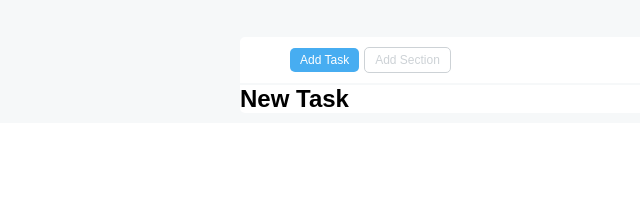
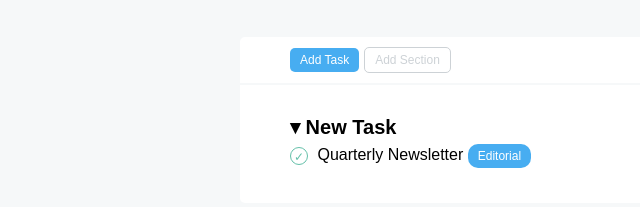
Before and after one commit to MaryChiodelli/html-css-toboolist, a plain HTML site: page index.html in a window 1280 px wide. Shown: the part 73-280 px from the top of the page, without its empty margins (0-640 px from the left). Drawn offline with Linux system fonts and the light colour scheme.

Commit message:
aggiunto sezione new task

```diff
--- a/css/app.css
+++ b/css/app.css
@@ -7,6 +7,19 @@
 
 body {
     font-family: Arial, Helvetica, sans-serif;
+}
+
+a {
+    text-decoration: none;
+}
+
+h2 {
+    font-size: 20px;
+}
+
+ul li {
+    padding: 5px 0;
+    list-style: none;
 }
 
 /* regole di main-header */
@@ -20,13 +33,9 @@ body {
     vertical-align: middle;
 }
 
-a {
-    text-decoration: none;
-}
-
 /* regole di main */
 main {
-    padding: 40px 0 10px;
+    padding: 40px 10px 10px;
     background-color: #F6F8F9;
 }
 
@@ -45,11 +54,14 @@ main {
     border-bottom: 2px solid #F6F8F9;
 }
 
-.btn {
+.btn, .badge {
+    margin-right: 5px;
     display: inline-block;
     padding: 5px 10px;
+}
+
+.btn {
     border-radius: 5px;
-    margin-right: 5px;
     font-size: 12px;
 }
 
@@ -63,6 +75,43 @@ main {
     color: #CDD2D6;
 }
 
+.card section {
+    padding: 30px 50px ;
+}
+
+.circle {
+    display: inline-block;
+    width: 18px;
+    height: 18px;
+    border-radius: 50%;
+    margin-right: 5px;
+    font-size: 12px;
+    text-align: center;
+    line-height: 18px;
+    vertical-align: middle;
+}
+
+.circle-green {
+    border: 1px solid #64C0A9;
+    color: #64C0A9;
+}
+
+.circle-red {
+    border: 1px solid #EB5852;
+    color: #EB5852;
+}
+
+.badge {
+    border-radius: 10px;
+    font-size: 12px;
+    color: #ffffff;
+    background-color: goldenrod;
+}
+
+.badge-editorial {
+    background-color: #47ADF1;
+}
+
 /* regole di debug */
 .debug * {
     /* padding: 15px; */
--- a/index.html
+++ b/index.html
@@ -20,8 +20,12 @@
                 <a href="#" class="btn btn-primary">Add Task</a><a href="#" class="btn btn-secondary">Add Section</a>
             </header>
 
-            <!-- titolo e lista -->
-            <h2>New Task</h2>
+            <section>
+                <h2>&dtrif; New Task</h2>
+                <ul>
+                    <li><span class="circle circle-green">&check;</span> Quarterly Newsletter <span class="badge badge-editorial">Editorial</span></li>
+                </ul>
+            </section>
         </div>
     </main>
 
```
